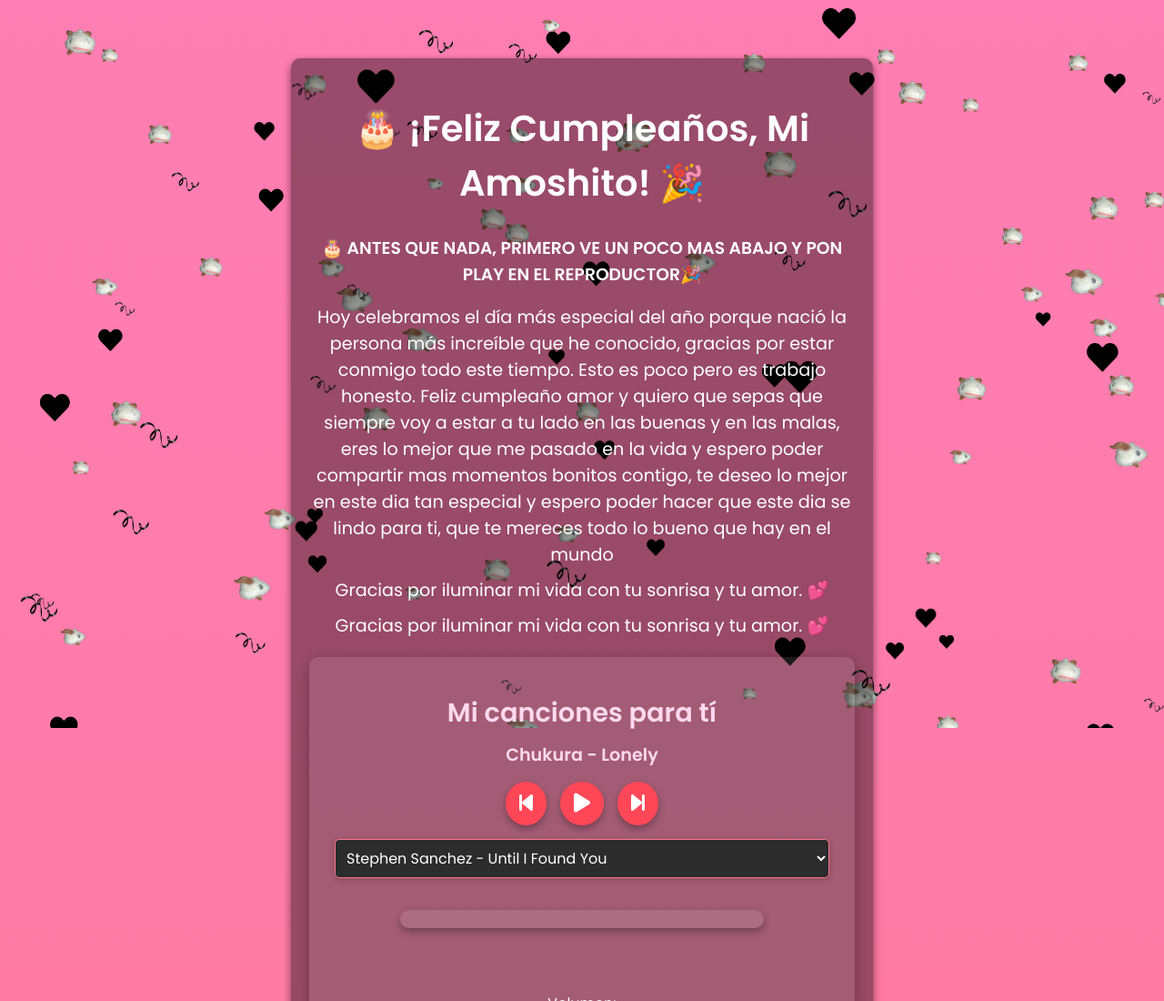
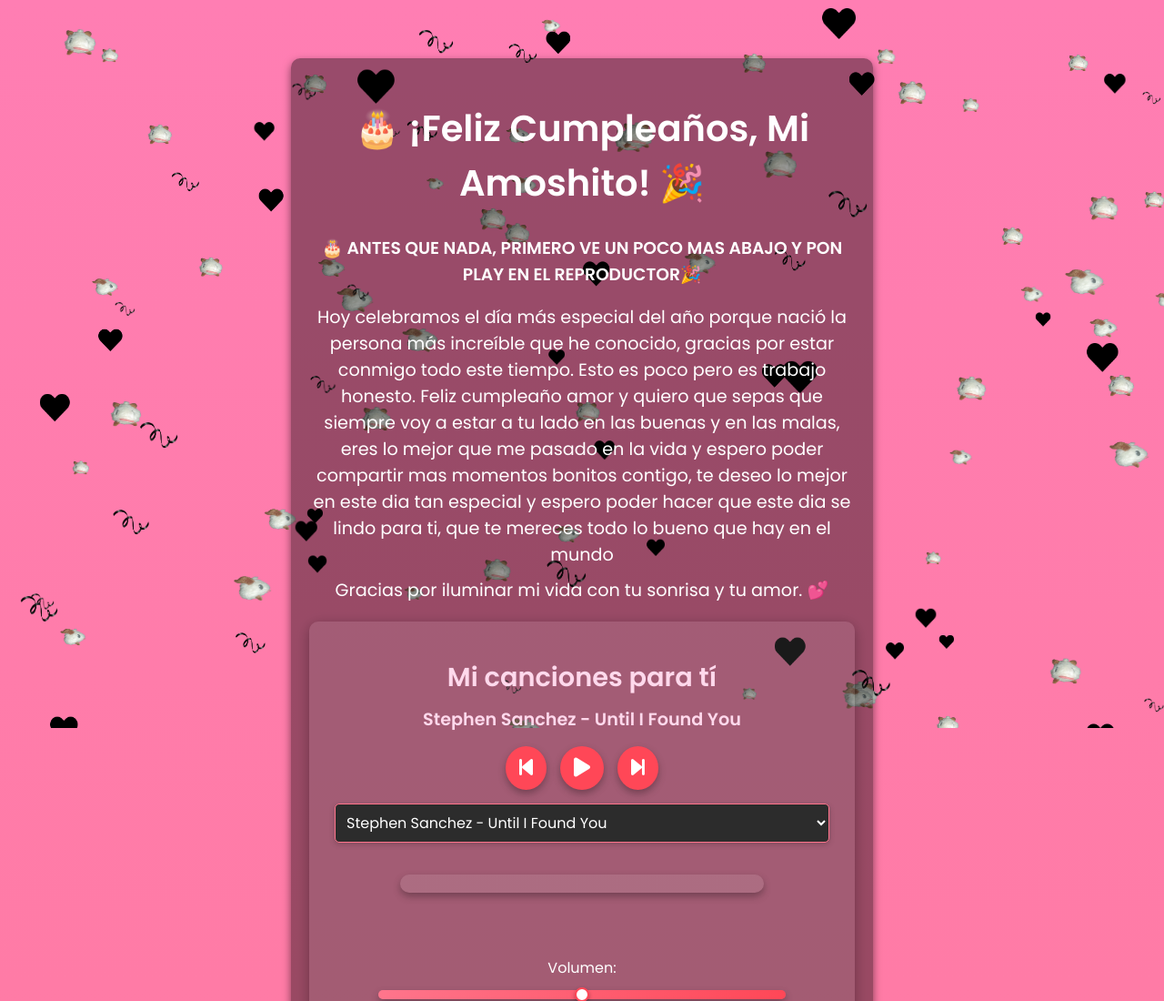
Before and after one commit to Kevdres/FelizCimplea-os, a plain HTML site: page index.html in a window 1280 px wide. Shown: the top 1100 px of the page at 91% size. Drawn offline with Linux system fonts and the light colour scheme.

Commit message:
Descripción de los cambios

```diff
--- a/index.html
+++ b/index.html
@@ -14,11 +14,10 @@
         <h3>🎂 ANTES QUE NADA, PRIMERO VE UN POCO MAS ABAJO Y PON PLAY EN EL REPRODUCTOR🎉</h3>
         <p>Hoy celebramos el día más especial del año porque nació la persona más increíble que he conocido, gracias por estar conmigo todo este tiempo. Esto es poco pero es trabajo honesto. Feliz cumpleaño amor y quiero que sepas que siempre voy a estar a tu lado en las buenas y en las malas, eres lo mejor que me pasado en la vida y espero poder compartir mas momentos bonitos contigo, te deseo lo mejor en este dia tan especial y espero poder hacer que este dia se lindo para ti, que te mereces todo lo bueno que hay en el mundo</p>
         <p>Gracias por iluminar mi vida con tu sonrisa y tu amor. 💕</p>
-        <p>Gracias por iluminar mi vida con tu sonrisa y tu amor. 💕</p>
         <!-- Reproductor de música -->
     <div class="music-player">
         <h1>Mi canciones para tí</h1>
-        <div id="song-title">Chukura - Lonely</div>
+        <div id="song-title">Stephen Sanchez - Until I Found You</div>
 
         <div class="controls">
             <!-- Botones de reproducción -->
```
